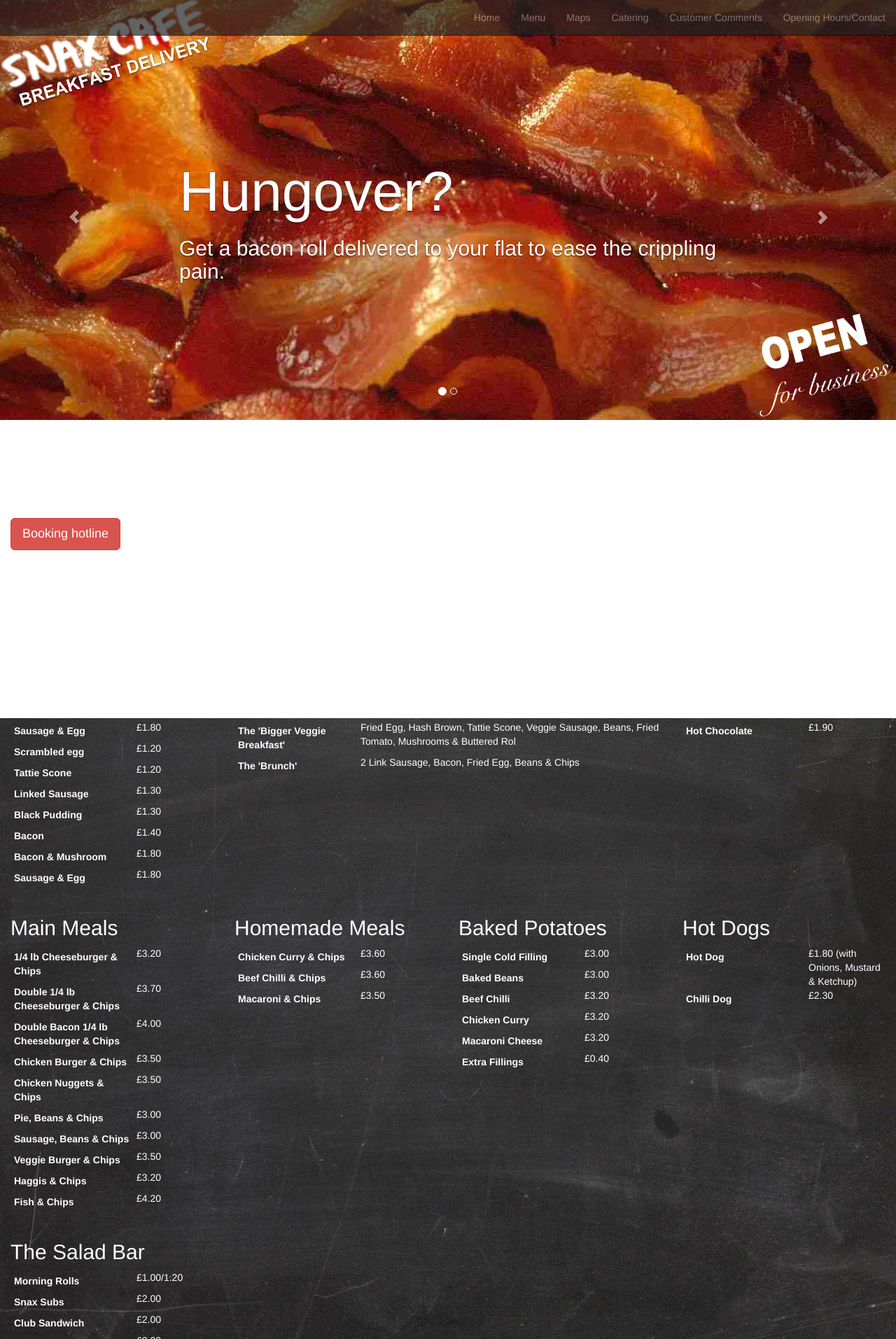
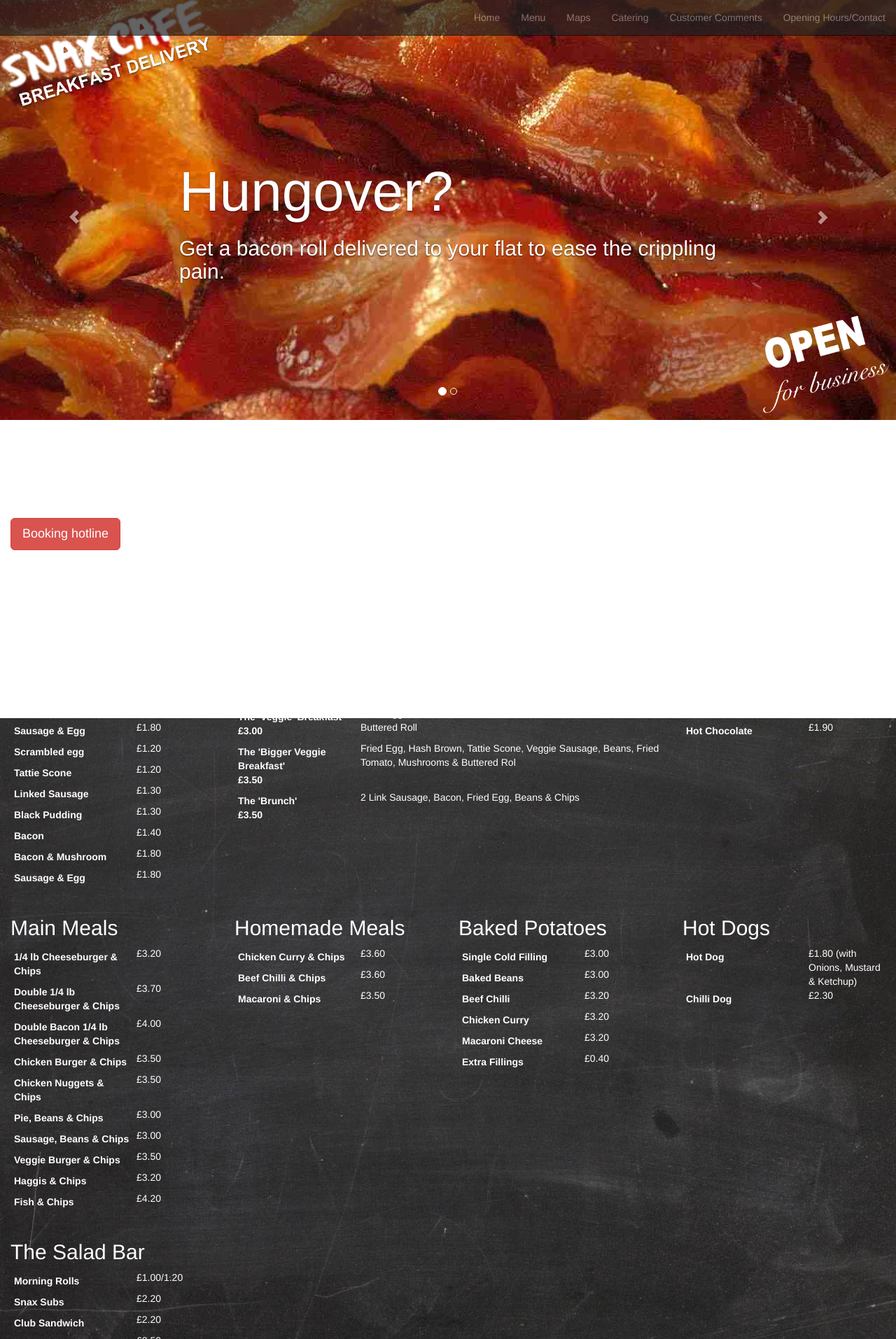
Before and after one commit to maccery/snaxcafe, a PHP site: page / in a window 1280 px wide. Shown: the top 1913 px of the page at 70% size. Run offline with PHP 8.4, Linux system fonts and the light colour scheme; some libraries are stand-ins or nearby versions.

Commit message:
final touches

```diff
--- a/css/snaxcafe.css
+++ b/css/snaxcafe.css
@@ -14,6 +14,13 @@
     margin: 0;
     padding: 0;
 }
+
+#logo {
+    position: absolute;
+    width: 300px;
+    z-index: 11;
+}
+
 
 /* Carousel styles */
 
@@ -61,13 +68,14 @@
     padding: 0px;
     margin: 0px;
 }
-#welcome > img {
+.open {
+    border: 0px;
+    position: absolute;
+    bottom: 0px;
+    z-index: 11;
+    right: 0px;
+    padding: 10px;
     width: 200px;
-    bottom: 0px;
-    right: 0px;
-    padding: 5px;
-    z-index: 11;
-    position: absolute;
 }
 
 /* Blackboard styles */
@@ -143,7 +151,7 @@
 }
 @media (max-width: 600px) {
 
-    #welcome > img {
+    .open {
         width: 150px;
         bottom: 50px;
         right: 0;
--- a/index.html
+++ b/index.html
@@ -2,9 +2,24 @@
 <html>
     <head>
         <meta charset="utf-8">
-
+        <title>SnaxCafe Edinburgh</title>
         <link rel="stylesheet" href="css/bootstrap.css"  type="text/css"/>
         <link rel="stylesheet" href="css/snaxcafe.css" type="text/css"/>
+        <meta name="keywords" content="cafe, delivery breakfast, breakfast, cooked breakfast, english breakfast, cooked breakfast edinburgh, cooked breakfast delivery, takeaway edinburgh, paninis, sandwiches, snax cafe, cafe meadows, cafe new town " />
+        <meta name="copyright" content="Copyright SnaxCafe - 2013">
+        <meta name="author" content="Maccery.com">
+        <meta name="email" content="info@snaxcafe.com">
+        <meta name="Rating" content="General">
+        <meta name="Revisit-after" content="1 Days">
+        <meta name="ROBOTS" content="INDEX, FOLLOW" />
+        <meta name="description" content="Breakfast delivered to your door 7 days a week in less than 20 minutes anywhere in central Edinburgh." />
+        <meta property="og:type" content="website" />
+        <meta property="og:title" content="SnaxCafe" />
+        <meta property="og:url" content="http://snaxcafe.com" />
+        <meta property="og:description" content="Breakfast delivered to your door 7 days a week in less than 20 minutes anywhere in central Edinburgh. "/>
+        <meta property="og:image" content="http://snaxcafe.com/images/facebook.png" />
+
+        <link rel="shortcut icon" type="image/x-icon" href="../images/favicon.ico">
 
     </head>
     <body>
@@ -33,7 +48,7 @@
         </div>
         <img src="images/logo.png" class="img-responsive" style="position: absolute; width: 300px; z-index: 11;">
         <div id="welcome" class="carousel slide" data-ride="carousel">
-            <img class="open" src="images/open.png">
+            <a href="#contact"><img class="open" src="images/open.png"></a>
             <ol class="carousel-indicators">
                 <li data-target="#welcome" data-slide-to="0" class="active"></li>
                 <li data-target="#welcome" data-slide-to="1"></li>
@@ -108,25 +123,25 @@
                 <div class="col-md-6">
                     <dl class="dl-horizontal menu">
                         <h2>Breakfasts</h2>
-                        <dt >The 'All-Day' Breakfast</dt>
+                        <dt >The 'All-Day' Breakfast<br>£3.00</dt>
                         <dd>2 Link Sausage, Bacon, Fried Egg,
                             Black Pudding, Beans & Buttered Roll</dd>
-                        <dt>The 'Bigger' Breakfast</dt>
+                        <dt>The 'Bigger' Breakfast<br>£3.50</dt>
                         <dd>2 Link Sausage, Bacon, Fried Egg,
                             Black Pudding, Tattie Scone, Hash
                             Brown, Beans & Buttered Roll</dd>
-                        <dt>The 'Biggest' Breakfast</dt>
+                        <dt>The 'Biggest' Breakfast<br>£4.50</dt>
                         <dd>2 Link Sausage, Bacon, Fried Egg,
                             Black Pudding, Tattie Scone, Hash
                             Brown, Haggis, Sliced Sausage,
                             Beans,Fried Tomato & Buttered Roll</dd>
-                        <dt>The 'Veggie' Breakfast</dt>
+                        <dt>The 'Veggie' Breakfast<br>£3.00</dt>
                         <dd>Fried Egg, Hash Brown, Tattie Scone,
                             Beans, Fried Tomato & Buttered Roll</dd>
-                        <dt>The 'Bigger Veggie Breakfast'</dt>
+                        <dt>The 'Bigger Veggie Breakfast'<br>£3.50</dt>
                         <dd>Fried Egg, Hash Brown, Tattie Scone, Veggie Sausage,
                             Beans, Fried Tomato, Mushrooms & Buttered Rol</dd>
-                        <dt>The 'Brunch'</dt>
+                        <dt>The 'Brunch'<br>£3.50</dt>
                         <dd>2 Link Sausage, Bacon, Fried Egg, Beans & Chips</dd>
 
 
@@ -226,13 +241,13 @@
                         <dt>Morning Rolls</dt>
                         <dd>£1.00/1.20</dd>
                         <dt>Snax Subs</dt>
-                        <dd>£2.00</dd>
+                        <dd>£2.20</dd>
                         <dt>Club Sandwich</dt>
-                        <dd>£2.00</dd>
+                        <dd>£2.20</dd>
                         <dt>Wraps</dt>
-                        <dd>£2.30</dd>
+                        <dd>£2.50</dd>
                         <dt>Salad Boxes</dt>
-                        <dd>£1.90</dd>
+                        <dd>£3.00</dd>
                         <dd>One filling/One filling & Salad. Choose from White, Brown or Seeded with Chicken & Bacon can be toasted, just ask.</dd>
                     </dl>
                     <ul>
@@ -285,23 +300,23 @@
                     <dl class="dl-horizontal menu">
                         <h2>Hot Paninis</h2>
                         <dt>Turkey, Brie & Cranberry</dt>
-                        <dd>£1.40/1.60</dd>
+                        <dd>£2.80</dd>
                         <dt>Ham, Mozzarella & Sun Dried Tomato</dt>
-                        <dd>£2.00</dd>
+                        <dd>£2.80</dd>
                         <dt>Beef Chilli, Jalepenos & Cheese</dt>
-                        <dd>£2.00</dd>
+                        <dd>£2.80</dd>
                         <dt>Salami, Mozzarella & Sun Dried Tomato</dt>
-                        <dd>£2.30</dd>
+                        <dd>£2.80</dd>
                         <dt>All paninis available with chips for</dt>
-                        <dd>£1.90</dd>
+                        <dd>£3.70</dd>
                         <dt>Cajun Chicken, Bacon & Cheese</dt>
-                        <dd>£2.00</dd>
+                        <dd>£2.80</dd>
                         <dt>Mexican Chicken & Cheese</dt>
-                        <dd>£2.00</dd>
+                        <dd>£2.80</dd>
                         <dt>Tuna & Mozzarella</dt>
-                        <dd>£2.00</dd>
+                        <dd>£2.80</dd>
                         <dt>or 'Create-Your-Own'</dt>
-                        <dd>£2.00</dd>
+                        <dd>£2.80</dd>
                     </dl>
                 </div>
             </div>
@@ -424,7 +439,7 @@
             <div id="westregister" class="col-md-6 jumbotron contact">
                 <h1>West Register Street (City Centre)</h1>
                 <h2>0131 557 8688</h2>
-                <h2><a href="mailto:info@snaxcafe.com"><button type="button" class="btn btn-danger btn-lg">info@snaxcafe.com</button></a></h2>
+                <h2><a href="mailto:info@snaxcafe.com"><button type="button" class="btn btn-primary btn-lg">info@snaxcafe.com</button></a></h2>
                 <dl>
                     <dt>Monday to Friday</dt>
                     <dd>6.30am to 5.00pm</dd>
@@ -436,12 +451,13 @@
                     <dd>7.30am to 5.00pm</dd>
                 </dl>
 
+                <p><button type="button" class="btn btn-danger btn-lg">CLOSED</button></p>
             </div>
             <div id="buccleuch" class="col-md-6 jumbotron contact">
 
                 <h1>Buccleuch Street (Meadows)</h1>
                 <h2>0131 662 9009</h2>
-                <h2><a href="mailto:info@snaxcafe.com"><button type="button" class="btn btn-danger btn-lg">info@snaxcafe.com</button></a></h2>
+                <h2><a href="mailto:info@snaxcafe.com"><button type="button" class="btn btn-primary btn-lg">info@snaxcafe.com</button></a></h2>
                 <dl>
                     <dt>Monday to Friday</dt>
                     <dd>7.00am to 5.00pm</dd>
@@ -452,6 +468,8 @@
                     <dt>Sunday</dt>
                     <dd>8.00am to 6.00pm</dd>
                 </dl>
+
+                <p><button type="button" class="btn btn-success btn-lg">OPEN</button></p>
 
             </div>
 
```
Also changed, not shown: images/facebook.png (added), images/favico.png (added), images/favicon.ico (added).
